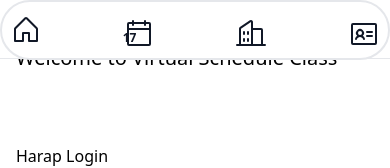
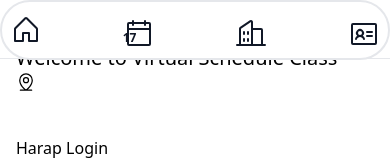
Before and after one commit to SisfoProject/VS-Class, a React (Vite) app: page / in a window 390 px wide. Shown: the top 168 px of the page. Built offline with nearby package versions, Linux system fonts and the light colour scheme; no server answers; grey boxes are pictures that could not be loaded.

Commit message:
Add files via upload

```diff
--- a/src/App.jsx
+++ b/src/App.jsx
@@ -1,7 +1,7 @@
 import { Routes, Route } from "react-router-dom"
 import Home from "./pages/Home"
 import Search from "./pages/Search"
-import Main from './pages/home/main'
+
 
 function App() {
 
@@ -11,7 +11,6 @@ function App() {
       <Routes>
         <Route path="/" Component={Home} />
         <Route path="/search/:title" Component={Search} />
-        <Route path="/home" Component={Main} />
 
       </Routes>
     </>
--- a/src/components/NavbarX.jsx
+++ b/src/components/NavbarX.jsx
@@ -179,9 +179,9 @@ export default function NavbarX() {
   return (
     <div className="">
 
-        <div className=" w-screen border-b z=10 bg-white fixed p-2 lg:pl-6 top-0">
+        <div className=" w-screen shadow-2xl md:shadow-none border-b z=10 bg-white fixed p-2 lg:pl-6 top-0">
           <div className="relative flex items-center justify-between text-blue-gray-900">
-            <img src={logo} width={30} alt="" />
+            <img src={logo} width={40} alt="" className="ml-5" />
             <Typography
               as="a"
               href="#"
--- a/src/components/weather.jsx
+++ b/src/components/weather.jsx
@@ -44,14 +44,12 @@ function Weather() {
           return (
             <>
               <CloudSun size={100} />
-
             </>
           );
         case "scattered clouds":
           return (
             <>
               <Cloud size={100} />
-
             </>
           );
         case "broken clouds":
@@ -133,7 +131,10 @@ function Weather() {
         <p className='flex items-center gap-2'>
           {getWeatherComponent()}
           <p className='font-extrabold text-xl'>
-          {weather.name} <br/>
+            <div className='flex gap-1'>
+              <MapPinLine size={20} />
+              {weather.name}
+            </div>
           {des}
           </p>
         </p>
--- a/src/main.jsx
+++ b/src/main.jsx
@@ -12,7 +12,7 @@ ReactDOM.createRoot(document.getElementById('root')).render(
     <BrowserRouter>
       <NavbarX />
       <ThemeProvider>
-        <div className="p-4 md:ml-60 mt-16">
+        <div className="p-4 md:ml-60 mt-16 mb-20">
           <App />
         </div>
       </ThemeProvider>
```
